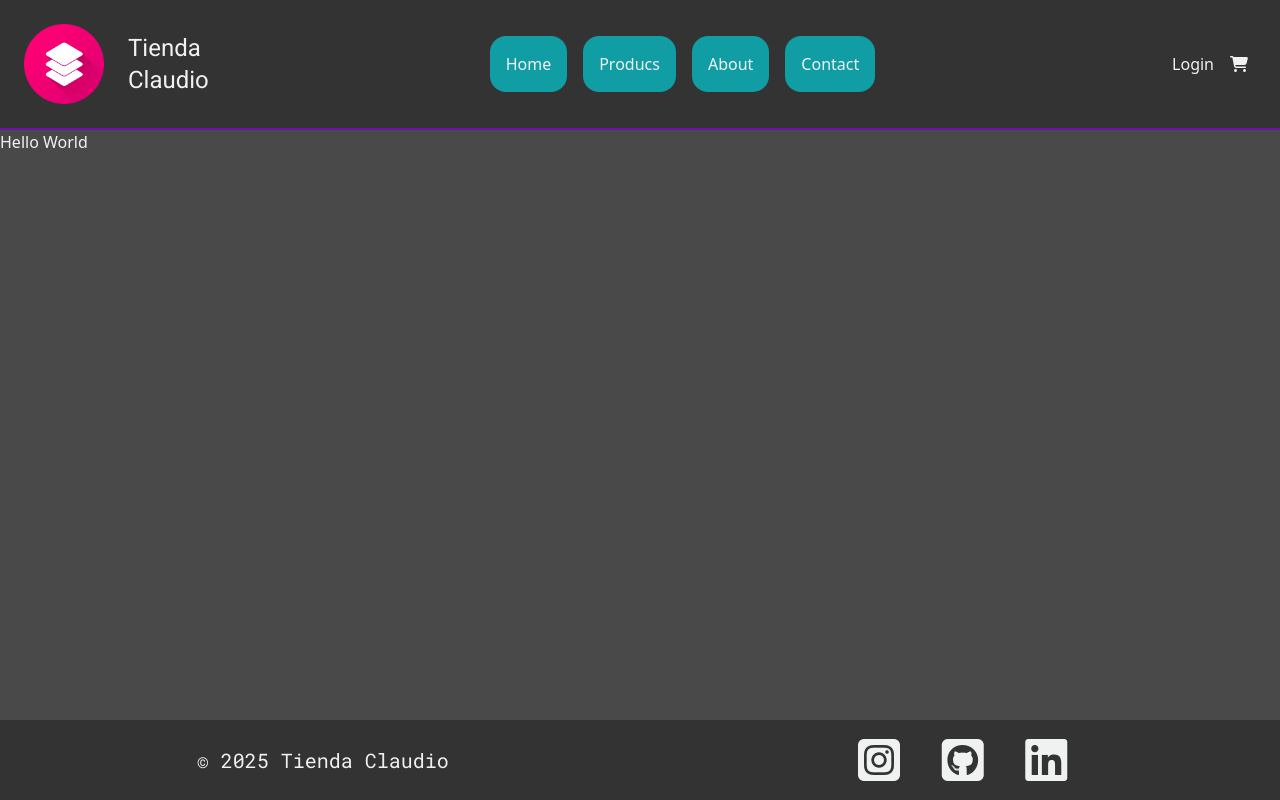
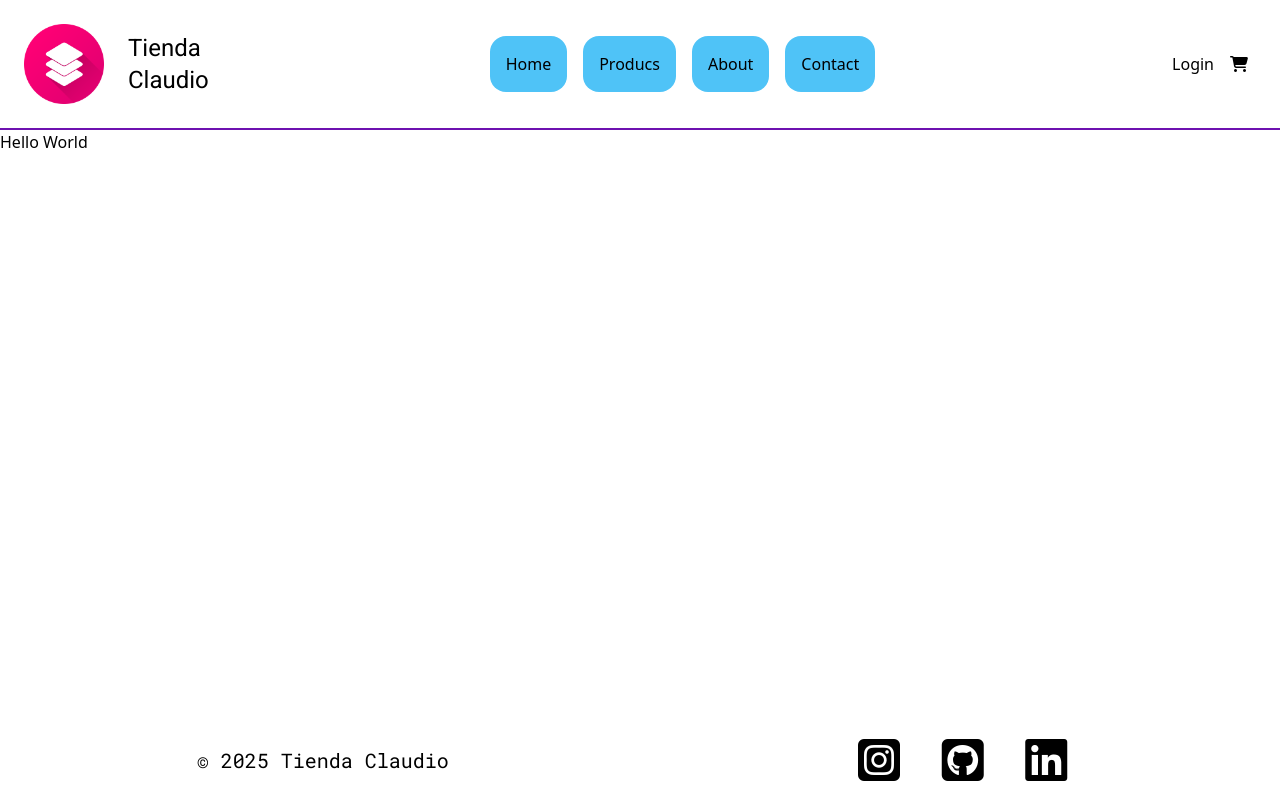
Before and after one commit to ClaudioParedesArbeloDev/htmltaildwind, a website: page index.html in a window 1280 px wide. Drawn offline with Linux system fonts and the light colour scheme.

Commit message:
second day

```diff
--- a/index.html
+++ b/index.html
@@ -18,10 +18,10 @@
 
         </div>
         <nav class="hidden md:flex list-none text-text">
-            <a class="p-4 m-2 bg-variant hover:bg-accent hover:text-black transform duration-300 rounded-2xl" href=""><li>Home</li></a>
-            <a class="p-4 m-2 bg-variant hover:bg-accent hover:text-black transform duration-300 rounded-2xl" href=""><li>Producs</li></a>
-            <a class="p-4 m-2 bg-variant hover:bg-accent hover:text-black transform duration-300 rounded-2xl" href=""><li>About</li></a>
-            <a class="p-4 m-2 bg-variant hover:bg-accent hover:text-black transform duration-300 rounded-2xl" href=""><li>Contact</li></a>
+            <a class="p-4 m-2 bg-accent1-500 hover:bg-accent-100  transform duration-300 rounded-2xl" href=""><li>Home</li></a>
+            <a class="p-4 m-2 bg-accent1-500 hover:bg-accent-100  transform duration-300 rounded-2xl" href=""><li>Producs</li></a>
+            <a class="p-4 m-2 bg-accent1-500 hover:bg-accent-100  transform duration-300 rounded-2xl" href=""><li>About</li></a>
+            <a class="p-4 m-2 bg-accent1-500 hover:bg-accent-100  transform duration-300 rounded-2xl" href=""><li>Contact</li></a>
         </nav>
         <div class="hidden md:flex pr-8 ">
             <a href="" class="mx-4"><p>Login</p></a>
@@ -40,9 +40,9 @@
             <p class="text-xs md:text-xl">© 2025 Tienda Claudio</p>
         </div>
         <div>
-            <a href=""><i class="fa-brands fa-square-instagram text-3xl p-2 md:text-5xl md:p-4 hover:text-variant"></i></a>
-            <a href=""><i class="fa-brands fa-square-github text-3xl p-2 md:text-5xl md:p-4 hover:text-variant"></i></a>
-            <a href=""><i class="fa-brands fa-linkedin text-3xl p-2 md:text-5xl md:p-4 hover:text-variant"></i></a>
+            <a href=""><i class="fa-brands fa-square-instagram text-3xl p-2 md:text-5xl md:p-4 hover:text-accent-500"></i></a>
+            <a href=""><i class="fa-brands fa-square-github text-3xl p-2 md:text-5xl md:p-4 hover:text-accent-500"></i></a>
+            <a href=""><i class="fa-brands fa-linkedin text-3xl p-2 md:text-5xl md:p-4 hover:text-accent-500"></i></a>
         </div>
     </footer>
 </body>
--- a/style.css
+++ b/style.css
@@ -7,10 +7,69 @@
     --font-two:  "Roboto Mono", monospace;
     --font-three: "Roboto", sans-serif;
 
-    --color-background: #333333;
-    --color-background-variant: #494949;
-    --color-text: #eff2f1;
-    --color-accent: #f6ae2d;
-    --color-variant: #119da4;
-    --color-primary: #f26419;
+  --color-background-100: #FFFFFF;
+    --color-background-300: #F5F5F5;
+    --color-background-500: #E0E0E0;
+    --color-background-700: #CCCCCC;
+    --color-background-900: #B3B3B3;
+
+    --color-text-100: #4A4A4A;
+    --color-text-300: #333333;
+    --color-text-500: #1A1A1A;
+    --color-text-700: #0D0D0D;
+    --color-text-900: #000000;
+
+    --color-accent-100: #FF99C8;
+    --color-accent-300: #F471B5;
+    --color-accent-500: #EB0072;
+    --color-accent-700: #C70061;
+    --color-accent-900: #A30050;
+
+    --color-accent1-100: #B3E5FC;
+    --color-accent1-300: #81D4FA;
+    --color-accent1-500: #4FC3F7;
+    --color-accent1-700: #29B6F6;
+    --color-accent1-900: #0288D1;
+
+    --color-accent2-100: #C8E6C9;
+    --color-accent2-300: #A5D6A7;
+    --color-accent2-500: #81C784;
+    --color-accent2-700: #66BB6A;
+    --color-accent2-900: #4CAF50;
+
+    --color-variant-100: #EB0072;
 }
+
+.dark {
+    --color-background-100: #2A2A2A;
+    --color-background-300: #212121;
+    --color-background-500: #181818;
+    --color-background-700: #121212;
+    --color-background-900: #0A0A0A;
+
+    --color-text-100: #E0E0E0;
+    --color-text-300: #CCCCCC;
+    --color-text-500: #B0B0B0;
+    --color-text-700: #999999;
+    --color-text-900: #FFFFFF;
+
+    --color-accent-100: #FF99C8;
+    --color-accent-300: #F471B5;
+    --color-accent-500: #EB0072;
+    --color-accent-700: #C70061;
+    --color-accent-900: #A30050;
+
+    --color-accent1-100: #4FC3F7;
+    --color-accent1-300: #29B6F6;
+    --color-accent1-500: #0288D1;
+    --color-accent1-700: #0277BD;
+    --color-accent1-900: #01579B;
+
+    --color-accent2-100: #81C784;
+    --color-accent2-300: #66BB6A;
+    --color-accent2-500: #4CAF50;
+    --color-accent2-700: #388E3C;
+    --color-accent2-900: #2E7D32;
+
+    --color-variant-100: #EB0072;
+}
```
Also changed, not shown: src/output.css.
